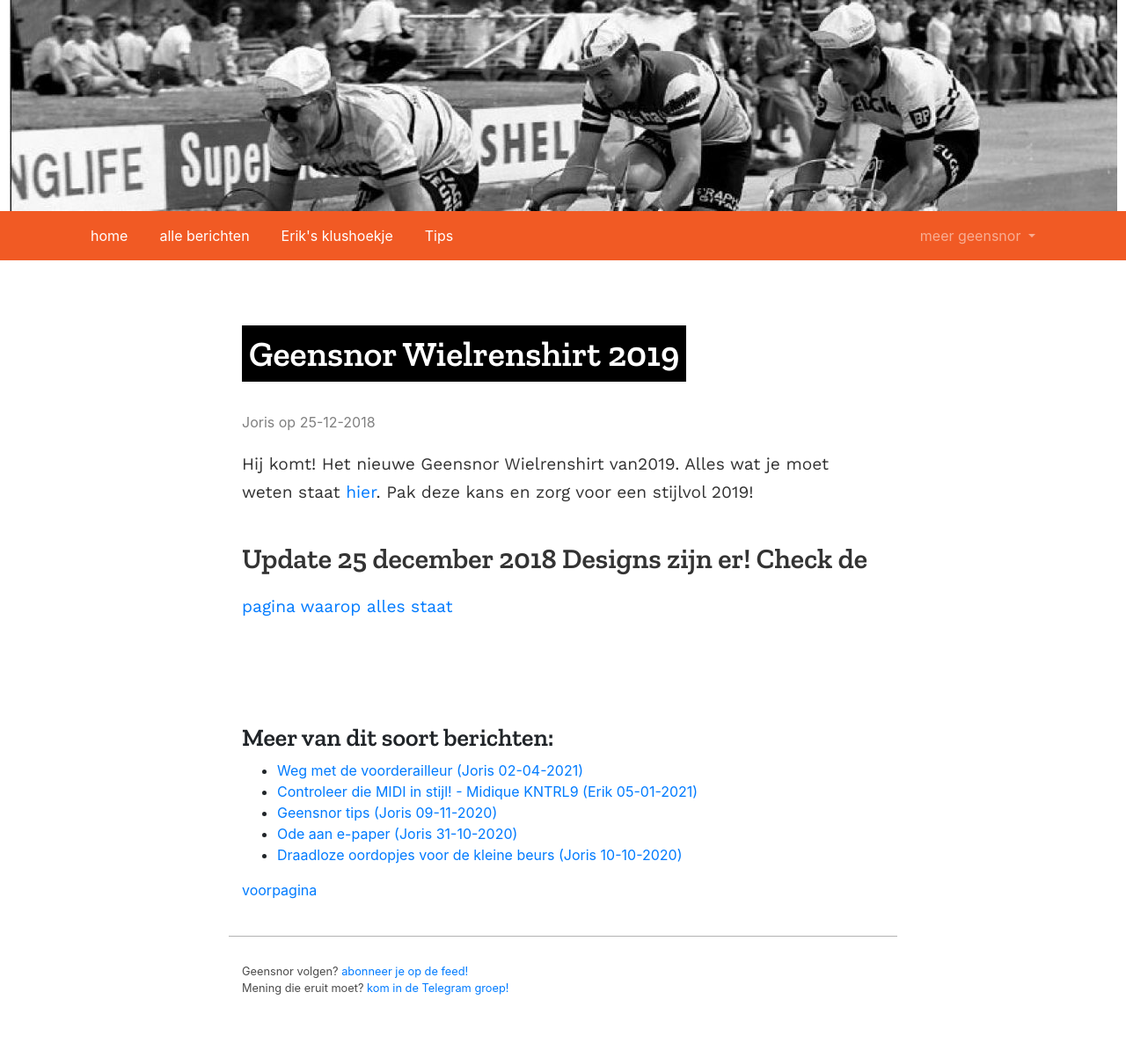
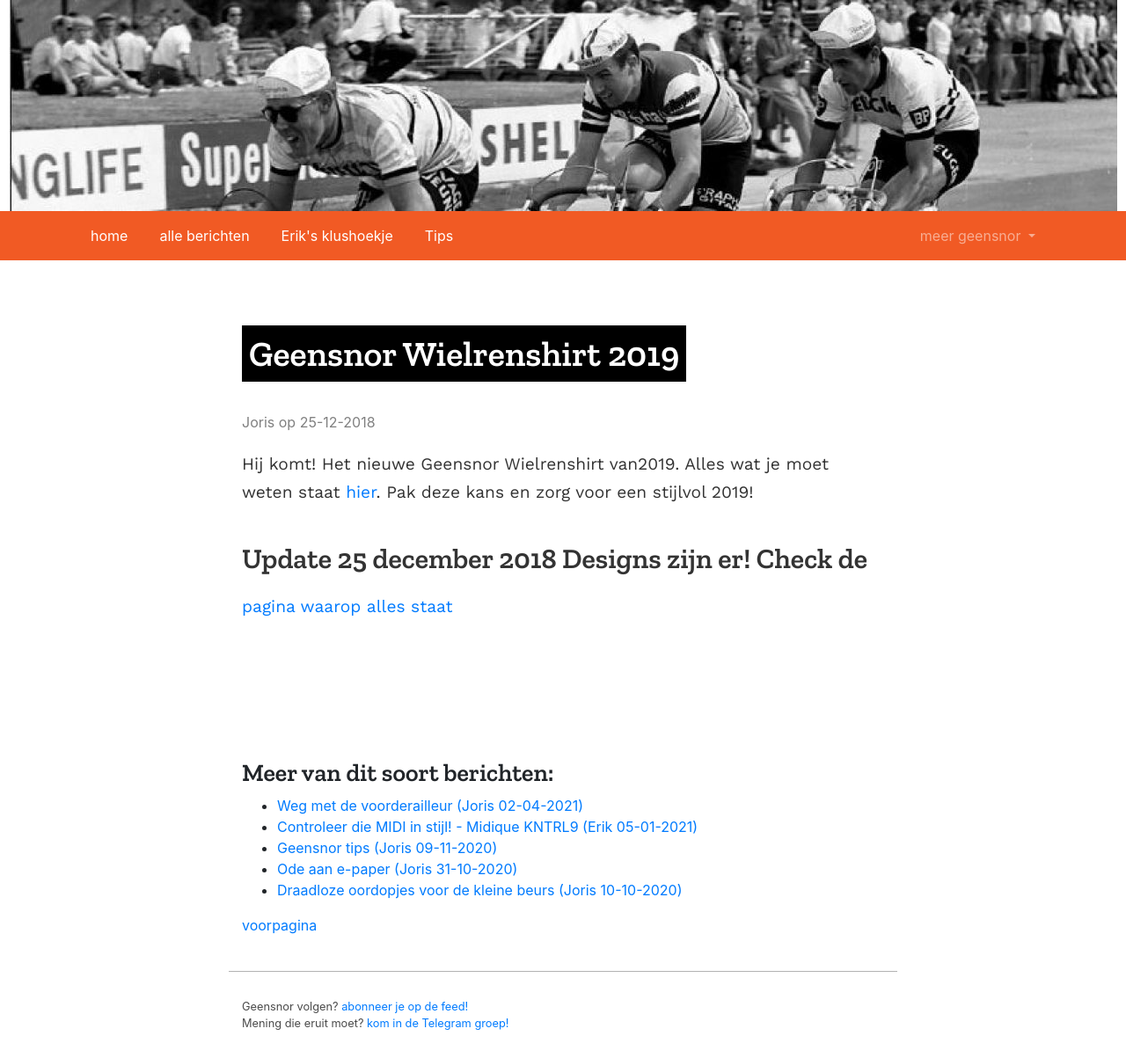
Before and after one commit to geensnor/geensnor.nl, a Jekyll site: the page built from _posts/2018-12-25-geensnor-wielrenshirt-2019.md, in a window 1280 px wide. Shown: the whole page at 88% size. Built offline with Jekyll 4.4.1, drawn with Linux system fonts in a browser that asks for light colours; before the commit the page ends 1163 px from its top, so only the background shows below that.

Commit message:
h3, h4 en h5
wat meer margin-top

```diff
--- a/assets/geensnor.css
+++ b/assets/geensnor.css
@@ -7,10 +7,10 @@
 h1, h2, h3, h4, h5 {
     font-family: 'Zilla slab', serif;
     font-weight: 500;
+    margin-top: 40px;
 }
 
 h1, h2{
-    margin-top: 40px;
     margin-bottom: 20px;
 }
 
```
